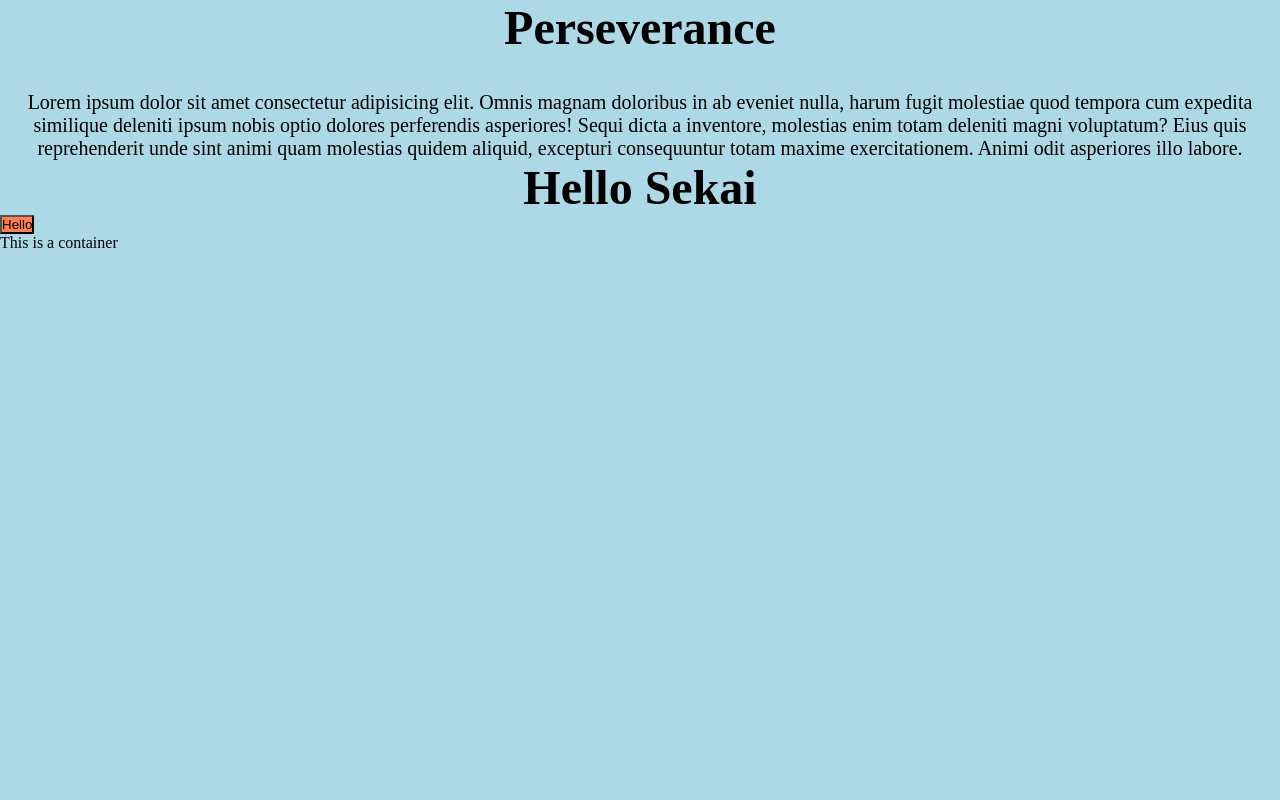
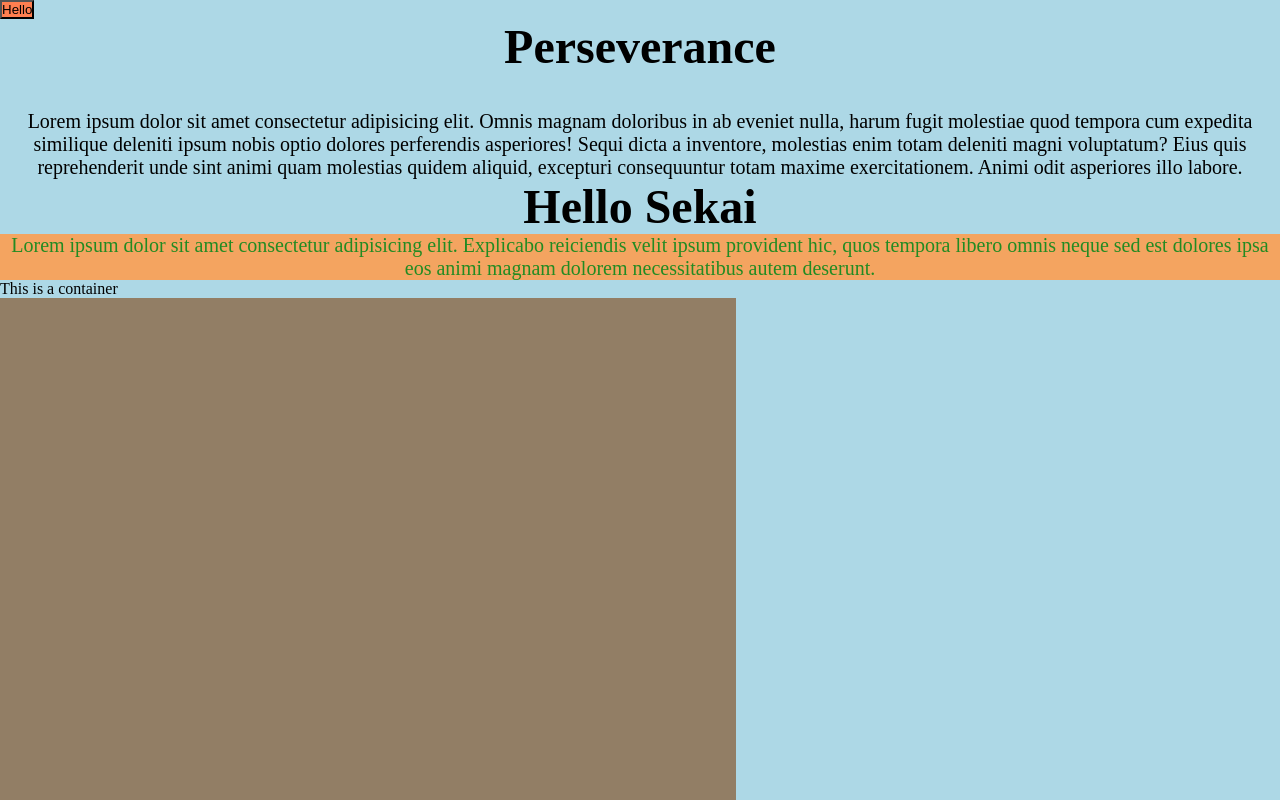
Before and after one commit to Ghising-Palsang/JavaScript-Review, a plain HTML site: page index.html in a window 1280 px wide. Shown: the top 800 px of the page. Drawn offline with Linux system fonts and the light colour scheme.

Commit message:
DOM ended

```diff
--- a/app.js
+++ b/app.js
@@ -3,8 +3,11 @@ let bdy = document.querySelector("body");
 let adt = document.querySelector(".article-DOM-title")
 let btn = document.createElement("button");
 const newDiv = document.createElement("div");
+const newImg = document.createElement("img");
+
 
 bdy.style.backgroundColor = "lightblue";
+
 
 adt.innerHTML = "Hello Sekai";
 console.log(adt.tagName);
@@ -15,10 +18,25 @@ console.log(adt.textContent);
 btn.innerText = "Hello";
 btn.style.backgroundColor = "coral";
 
-document.body.appendChild(btn);
+document.body.prepend(btn);
 
 newDiv.textContent = "This is a container";
 document.body.appendChild(newDiv);
+
+newImg.style.backgroundColor = "red";
+bdy.appendChild(newImg);
+newImg.src= "imgae.jpeg";
+
+//==============Steps for creating
+//===============Create then append/prepend/after/before
+//=============to remove=> el.remove();
+
+//Q2
+let para = document.querySelector(".article-DOM-body");
+// para.setAttribute("class","newClass");
+para.classList.add("newClass");
+
+
 
 
 
--- a/index.html
+++ b/index.html
@@ -18,6 +18,7 @@
         </article>
         <article class="article-DOM">
           <h1 class="article-DOM-title">Hello World</h1>
+          <p class="article-DOM-body">Lorem ipsum dolor sit amet consectetur adipisicing elit. Explicabo reiciendis velit ipsum provident hic, quos tempora libero omnis neque sed est dolores ipsa eos animi magnam dolorem necessitatibus autem deserunt.</p>
         </article>
       </main>
     </div>
--- a/style.css
+++ b/style.css
@@ -29,3 +29,14 @@ p{
 .article-title{
     margin-bottom: 0.75em;
 }
+
+
+.article-DOM-body{
+    color:forestgreen;
+}
+
+/* Q2 */
+.newClass{
+    background-color: sandybrown;
+
+}
```
